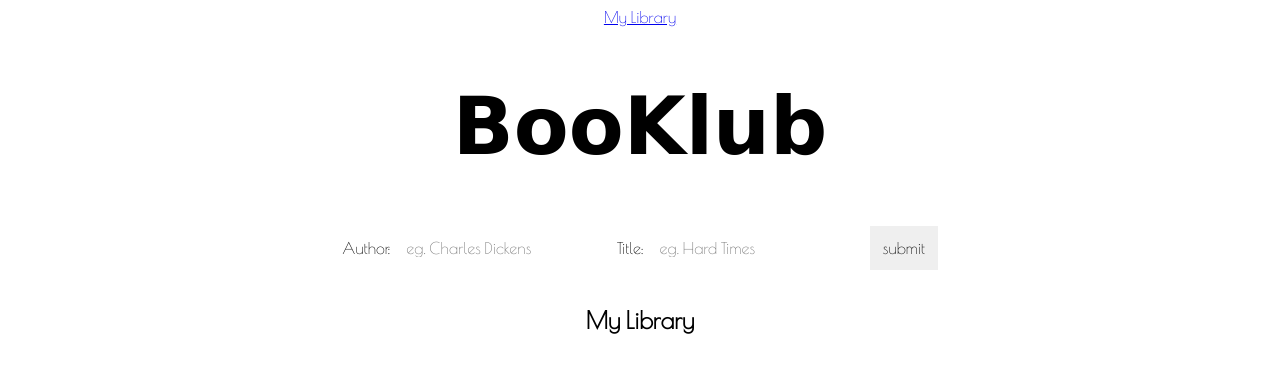
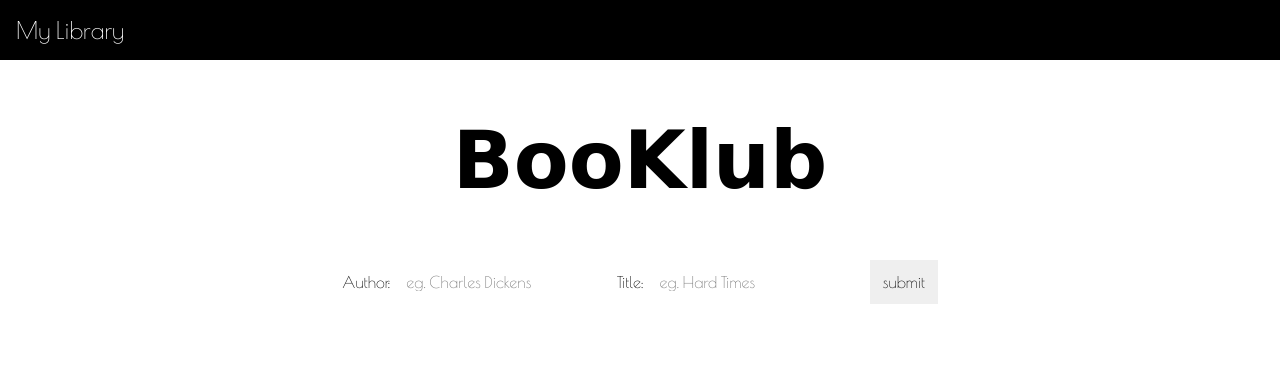
Before and after one commit to mariagus/booklub-app, a website: page gulp-setup-ts-compiler/app/index.html in a window 1280 px wide. Drawn offline with nearby package versions, Linux system fonts and the light colour scheme; a web font is replaced by a local one.

Commit message:
change visibility of my library title

```diff
--- a/gulp-setup-ts-compiler/app/index.html
+++ b/gulp-setup-ts-compiler/app/index.html
@@ -38,7 +38,7 @@
     </form>
     <ul id="searchResults"></ul>
     <section id="favorites">
-      <h1>My Library</h1>
+      <h1 class="myLibTitle">My Library</h1>
       <ul id="myFavorites"></ul>
     </section>
   </body>
--- a/gulp-setup-ts-compiler/app/js/app.ts
+++ b/gulp-setup-ts-compiler/app/js/app.ts
@@ -71,6 +71,9 @@ const addToLibrary = () => {
 };
 
 const displayFavorites = async () => {
+  let title = (document.querySelector<HTMLElement>(
+    ".myLibTitle"
+  ).style.display = "block");
   let data = await fetch("myLibrary.hbs");
   let result = await data.text();
 
--- a/gulp-setup-ts-compiler/app/scss/style.scss
+++ b/gulp-setup-ts-compiler/app/scss/style.scss
@@ -5,15 +5,39 @@
   box-sizing: border-box;
 }
 
+form {
+  text-align: center;
+}
+
+#favorites {
+  text-align: center;
+}
+
 body {
+  margin: 0;
   font-family: "Poiret One", sans-serif;
-  text-align: center;
+}
+
+nav {
+  padding: 1rem;
+  background-color: black;
+}
+nav a {
+  color: white;
+  text-align: left;
+  font-size: 1.5rem;
+  font-family: "Poiret One", sans-serif;
+  text-decoration: none;
 }
 
 .appName {
   text-align: center;
   font-size: 5rem;
   font-family: "Cabin Sketch", cursive;
+}
+
+.myLibTitle {
+  display: none;
 }
 
 ul {
```
Also changed, not shown: gulp-setup-ts-compiler/app/css/style.css, gulp-setup-ts-compiler/app/js/dist/app.js.
